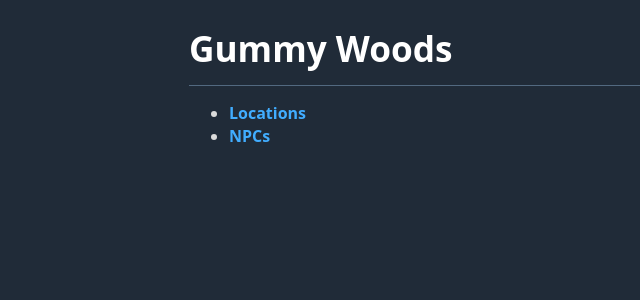
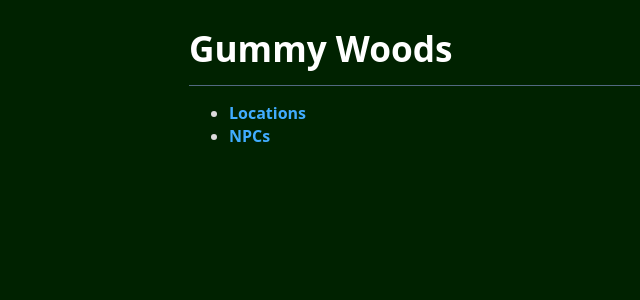
Before and after one commit to GMTim/GummyWoods, a Jekyll site: the page built from index.md, in a window 1280 px wide. Shown: the top 300 px of the page, without its empty margins (51-691 px from the left). Built offline with Jekyll 4.4.1, drawn with Linux system fonts in a browser that asks for light colours; our own code applies the rules of GitHub Pages for plain Markdown files.

Commit message:
Moved CSS into document.

```diff
--- a/_layouts/default.html
+++ b/_layouts/default.html
@@ -5,6 +5,11 @@
     <title>{{ page.title }}</title>
     <link rel="stylesheet" href="https://cdn.jsdelivr.net/npm/water.css@2/out/dark.css">
     <link rel="stylesheet" href="assets/css/main.css">
+    <style type="text/css">
+      :root {
+        --background-body: #002200;
+      }
+    </style>
   </head>
   <body>
     {{ content }}
--- a/assets/css/main.css
+++ /dev/null
@@ -1,5 +0,0 @@
----
----
-:root {
-    --background-body: #002200;
-}
```
